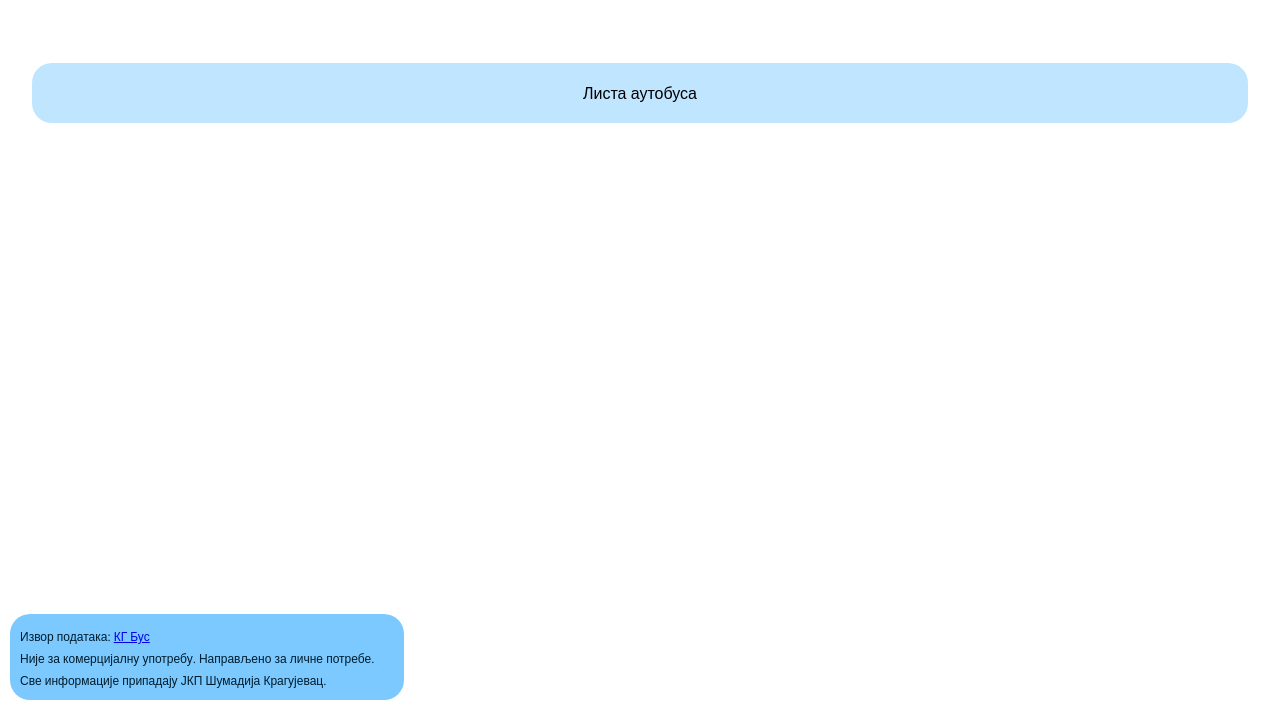
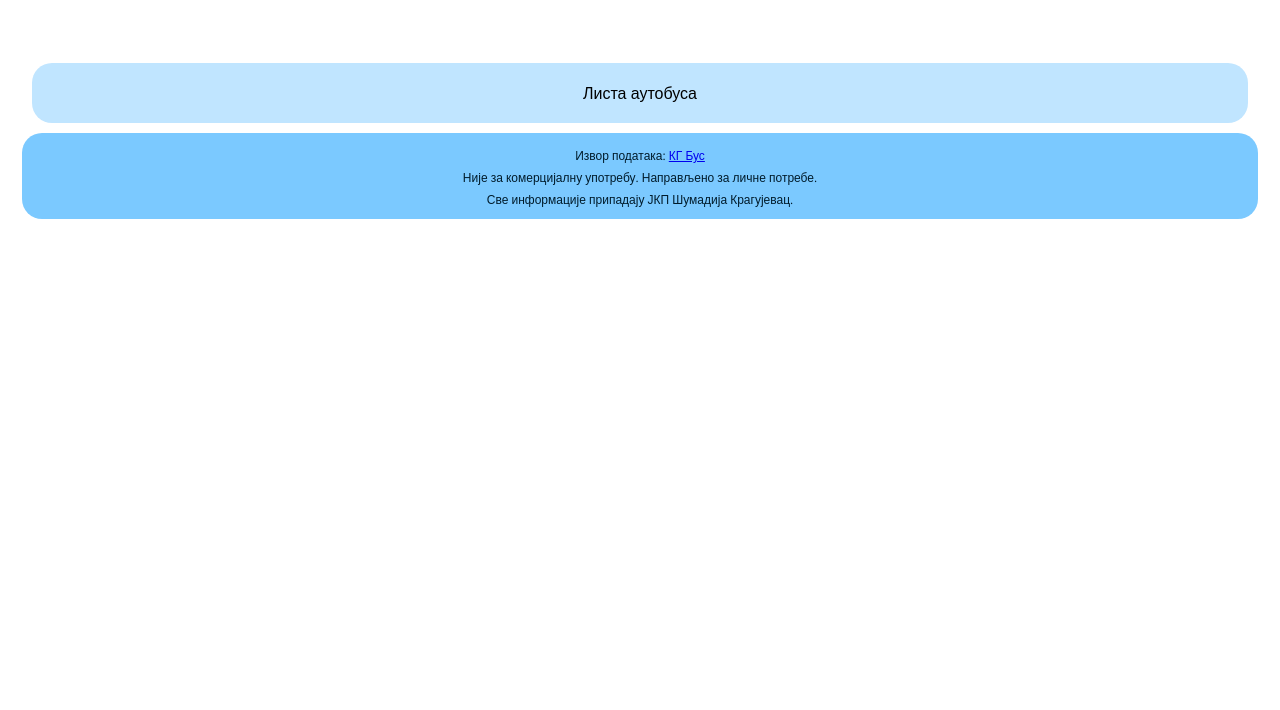
Before and after one commit to lazrdev/red_voznje_pwa, a plain HTML site: page index.html in a window 1280 px wide. Shown: the part 90-800 px from the top of the page. Drawn offline with nearby package versions, Linux system fonts and the light colour scheme.

Commit message:
fixed ugh

```diff
--- a/css/style.css
+++ b/css/style.css
@@ -27,10 +27,11 @@ button.selector{
     height: 60px;
 }
 footer{
-    width: 100%;
+    width: 95%;
     background-color:#7bc9ff;
     padding:10px;
     border-radius:20px;
+    margin-bottom:10px;
 }
 h2{
     margin-top:50px;
@@ -77,9 +78,3 @@ h3{
 span{
     font-size: 12px;
 }
-.container{
-    margin:10px;
-    position: fixed;
-    bottom:0px;
-    width:auto;
-}
--- a/index.html
+++ b/index.html
@@ -29,8 +29,7 @@
     <h1 id="home_title">Ред вожње Крагујевац</h1>
     <br><br><br>
     <button class="selector" onclick="document.location='/red_voznje_pwa/screens/lista.html'">Листа аутобуса</button>
-</center>
-<div class="container">
+
     <footer>
 		    <span>Извор података: <a href="https://www.kgbus.rs/red-voznje/">КГ Бус</a></span>
             <br>
@@ -38,6 +37,6 @@
             <br>
 		    <span>Све информације припадају ЈКП Шумадија Крагујевац.</span>
 	    </footer>
-    </div>
+    </center>
 </body>
 </html>
```
